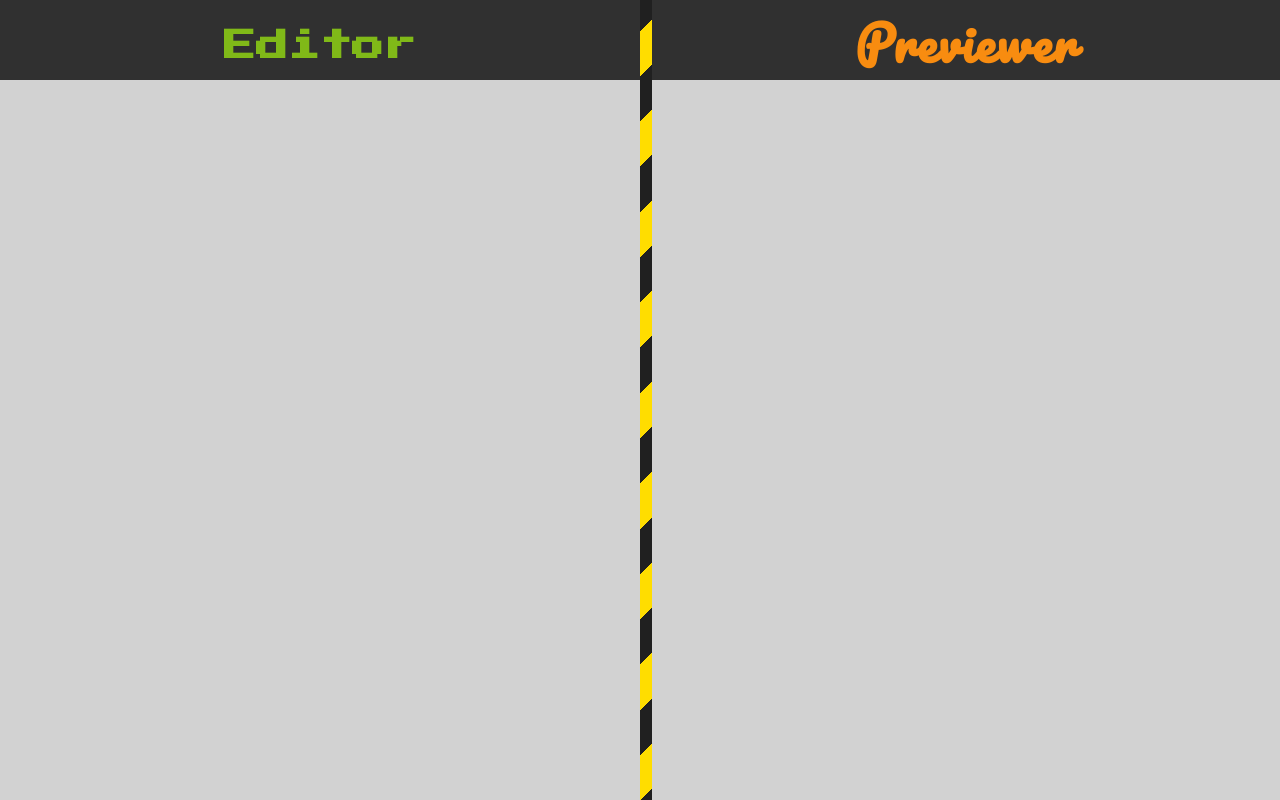
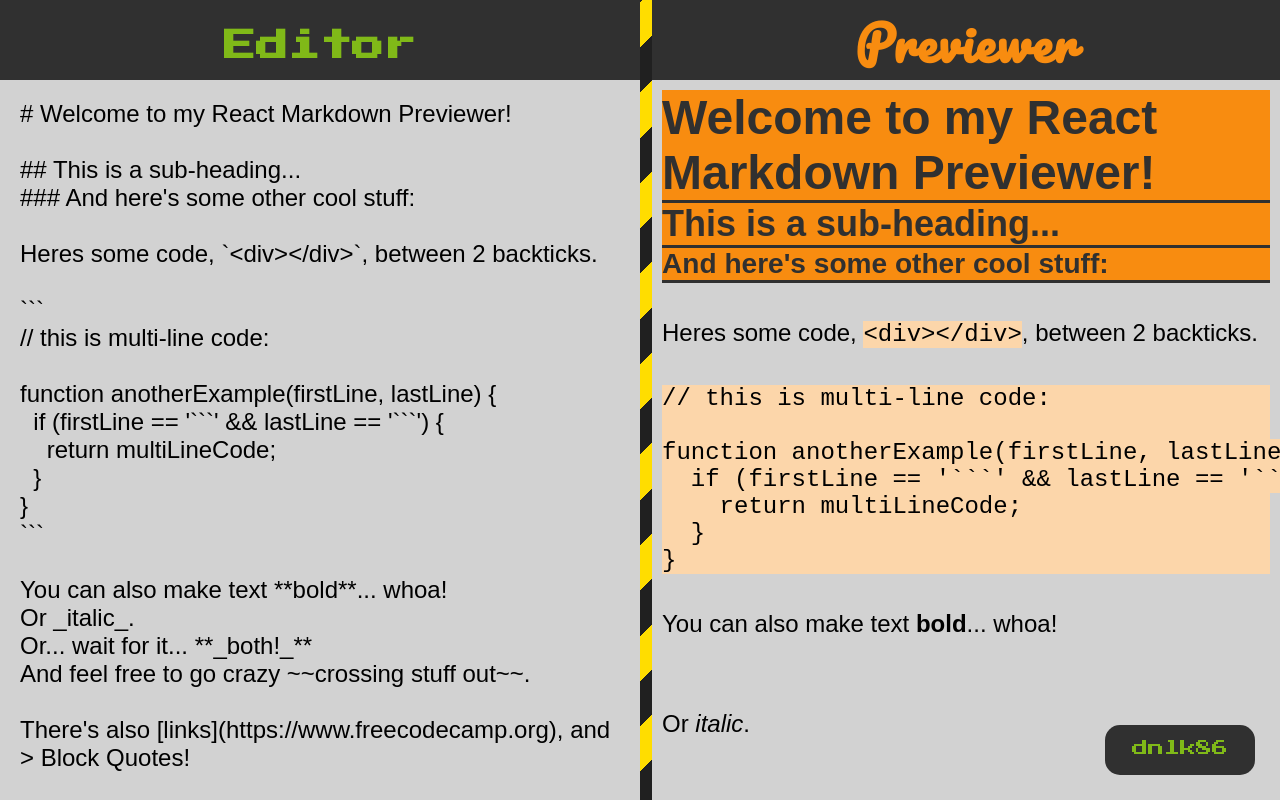
Before and after one commit to dnlk86/markdown-previewer, a React (Create React App) app: page / in a window 1280 px wide. Built offline with nearby package versions, Linux system fonts and the light colour scheme; a web font is replaced by a local one.

Commit message:
styling completed

```diff
--- a/src/App.css
+++ b/src/App.css
@@ -1,11 +1,8 @@
 .App {
-    text-align: center;
     display: flex;
 }
 
 #editorContainer {
-    /* border: 3px solid slateblue; */
-    /* padding: 10px; */
     width: 50%;
     min-width: 300px;
     height: 100vh;
@@ -15,17 +12,19 @@
 }
 
 #previewContainer {
-    /* border: 3px solid salmon; */
-    /* padding: 10px; */
     flex: 1 1 0%;
+    display: flex;
+    flex-direction: column;
     min-width: 300px;
     height: 100vh;
     background-color: var(--section-background);
 }
 
 .headers {
+    text-align: center;
     background-color: #303030;
     height: 80px;
+    border: none;
 }
 
 #previewContainer > .headers {
@@ -64,3 +63,28 @@
         background-position: 100% 100%;
     }
 }
+
+#signatureContainer {
+    height: 50px;
+    width: 150px;
+    position: absolute;
+    background-color: var(--header-background);
+    bottom: 25px;
+    right: 25px;
+    border-radius: 15px;
+}
+
+#signatureContainer:hover {
+    border: 3px solid var(--editor-green);
+}
+
+#signatureContainer a {
+    display: block;
+    width: 100%;
+    height: 100%;
+    text-align: center;
+    padding-top: 15px;
+    font-family: "Press Start 2P", cursive;
+    color: var(--editor-green);
+    text-decoration: none;
+}
--- a/src/App.js
+++ b/src/App.js
@@ -66,6 +66,14 @@ function App() {
             <Editor />
             <div id="divider"></div>
             <Previewer />
+            <div id="signatureContainer">
+                <a
+                    href="https://github.com/dnlk86/markdown-previewer"
+                    target={"_blank"}
+                >
+                    dnlk86
+                </a>
+            </div>
         </div>
     );
 }
--- a/src/features/editor/Editor.js
+++ b/src/features/editor/Editor.js
@@ -1,11 +1,81 @@
-import React, { useState } from "react";
+import React, { useEffect } from "react";
 import { useDispatch } from "react-redux";
 import { editText } from "./EditorSlice";
 import styles from "./Editor.module.css";
 
+const initialMarkup = `# Welcome to my React Markdown Previewer!
+
+## This is a sub-heading...
+### And here's some other cool stuff:
+
+Heres some code, \`<div></div>\`, between 2 backticks.
+
+\`\`\`
+// this is multi-line code:
+
+function anotherExample(firstLine, lastLine) {
+  if (firstLine == '\`\`\`' && lastLine == '\`\`\`') {
+    return multiLineCode;
+  }
+}
+\`\`\`
+
+You can also make text **bold**... whoa!
+Or _italic_.
+Or... wait for it... **_both!_**
+And feel free to go crazy ~~crossing stuff out~~.
+
+There's also [links](https://www.freecodecamp.org), and
+> Block Quotes!
+
+And if you want to get really crazy, even tables:
+
+Wild Header | Crazy Header | Another Header?
+------------ | ------------- | -------------
+Your content can | be here, and it | can be here....
+And here. | Okay. | I think we get it.
+
+- And of course there are lists.
+  - Some are bulleted.
+     - With different indentation levels.
+        - That look like this.
+
+
+1. And there are numbered lists too.
+1. Use just 1s if you want!
+1. And last but not least, let's not forget embedded images:
+
+![freeCodeCamp Logo](https://cdn.freecodecamp.org/testable-projects-fcc/images/fcc_secondary.svg)
+`;
+
 export function Editor() {
     const dispatch = useDispatch();
-    // const [editorText, setEditorText] = useState("");
+
+    useEffect(() => {
+        document.getElementById("editor").innerHTML = initialMarkup;
+        dispatch(editText(initialMarkup));
+
+        // allowing use of tab key in the textarea
+        document
+            .getElementById("editor")
+            .addEventListener("keydown", function (e) {
+                if (e.key === "Tab") {
+                    e.preventDefault();
+
+                    var start = this.selectionStart;
+                    var end = this.selectionEnd;
+
+                    // set textarea value to: text before caret + 2 spaces + text after caret
+                    this.value =
+                        this.value.substring(0, start) +
+                        "  " +
+                        this.value.substring(end);
+
+                    // put caret at right position again
+                    this.selectionStart = this.selectionEnd = start + 2;
+                }
+            });
+    }, [dispatch]);
 
     return (
         <div id="editorContainer">
@@ -14,8 +84,6 @@ export function Editor() {
                 id="editor"
                 className={styles.editor}
                 onChange={(e) => {
-                    // setEditorText(e.target.value);   // solution using local state
-                    // dispatch(editText(editorText));
                     dispatch(editText(e.target.value));
                 }}
             ></textarea>
--- a/src/features/editor/Editor.module.css
+++ b/src/features/editor/Editor.module.css
@@ -1,5 +1,6 @@
 .editor {
     margin: 10px;
+    padding: 10px;
     resize: none;
     overflow: auto;
     border: none;
@@ -7,6 +8,7 @@
     font-family: "Sono", sans-serif;
     font-size: 1.5rem;
     background-color: var(--section-background);
+    caret-color: var(--editor-green);
 }
 
 .editor:focus {
--- a/src/features/editor/EditorSlice.js
+++ b/src/features/editor/EditorSlice.js
@@ -7,9 +7,7 @@ const initialState = {
 export const editorSlice = createSlice({
     name: "editor",
     initialState,
-    // The `reducers` field lets us define reducers and generate associated actions
     reducers: {
-        // Use the PayloadAction type to declare the contents of `action.payload`
         editText: (state, action) => {
             state.text = action.payload;
         },
@@ -18,9 +16,6 @@ export const editorSlice = createSlice({
 
 export const { editText } = editorSlice.actions;
 
-// The function below is called a selector and allows us to select a value from
-// the state. Selectors can also be defined inline where they're used instead of
-// in the slice file. For example: `useSelector((state: RootState) => state.counter.value)`
 export const selectText = (state) => state.editor.text;
 
 export default editorSlice.reducer;
--- a/src/features/previewer/Previewer.js
+++ b/src/features/previewer/Previewer.js
@@ -9,7 +9,6 @@ export function Previewer() {
 
     marked.use({
         breaks: true,
-        xhtml: true,
     });
 
     const html = marked.parse(text);
--- a/src/features/previewer/Previewer.module.css
+++ b/src/features/previewer/Previewer.module.css
@@ -1,5 +1,5 @@
 .previewer {
-    width: auto;
+    flex: 1;
     text-align: left;
     overflow: auto;
     padding: 10px;
--- a/src/index.css
+++ b/src/index.css
@@ -1,9 +1,12 @@
 @import url("https://fonts.googleapis.com/css2?family=Pacifico&family=Press+Start+2P&family=Sono&display=swap");
 
 :root {
+    --header-background: #303030;
     --section-background: #d2d2d2;
     --editor-green: #80b918;
+    --editor-green-light: #d6f3a0;
     --previewer-orange: #f88c10;
+    --previewer-orange-light: #fcd6aa;
     --barberpole-1: #202020;
     --barberpole-2: #ffdd00;
 }
@@ -18,3 +21,63 @@ body {
     min-width: 100vw;
     min-height: 100vh;
 }
+
+#preview h1,
+#preview h2,
+#preview h3,
+#preview h4,
+#preview h5,
+#preview h6 {
+    background-color: var(--previewer-orange);
+    border-bottom: 3px solid var(--header-background);
+    color: var(--header-background);
+}
+
+#preview code,
+#preview pre {
+    background: var(--previewer-orange-light);
+}
+
+#preview table {
+    background: var(--previewer-orange-light);
+}
+
+#preview th,
+#preview td {
+    border: 2px solid black;
+    text-align: center;
+    padding: 10px;
+}
+
+#preview ol,
+#preview ul {
+    margin: 25px;
+}
+#preview ol li {
+    margin-left: 30px;
+    padding: 10px;
+}
+
+#preview ul li {
+    padding: 0;
+}
+
+#preview br,
+#preview p {
+    line-height: 100px;
+}
+
+#preview img {
+    margin: 50px;
+}
+
+#preview a {
+    font-weight: 800;
+    color: var(--header-background);
+    background-color: var(--previewer-orange-light);
+}
+
+#preview a:hover {
+    color: var(--previewer-orange);
+    background-color: var(--header-background);
+}
```
